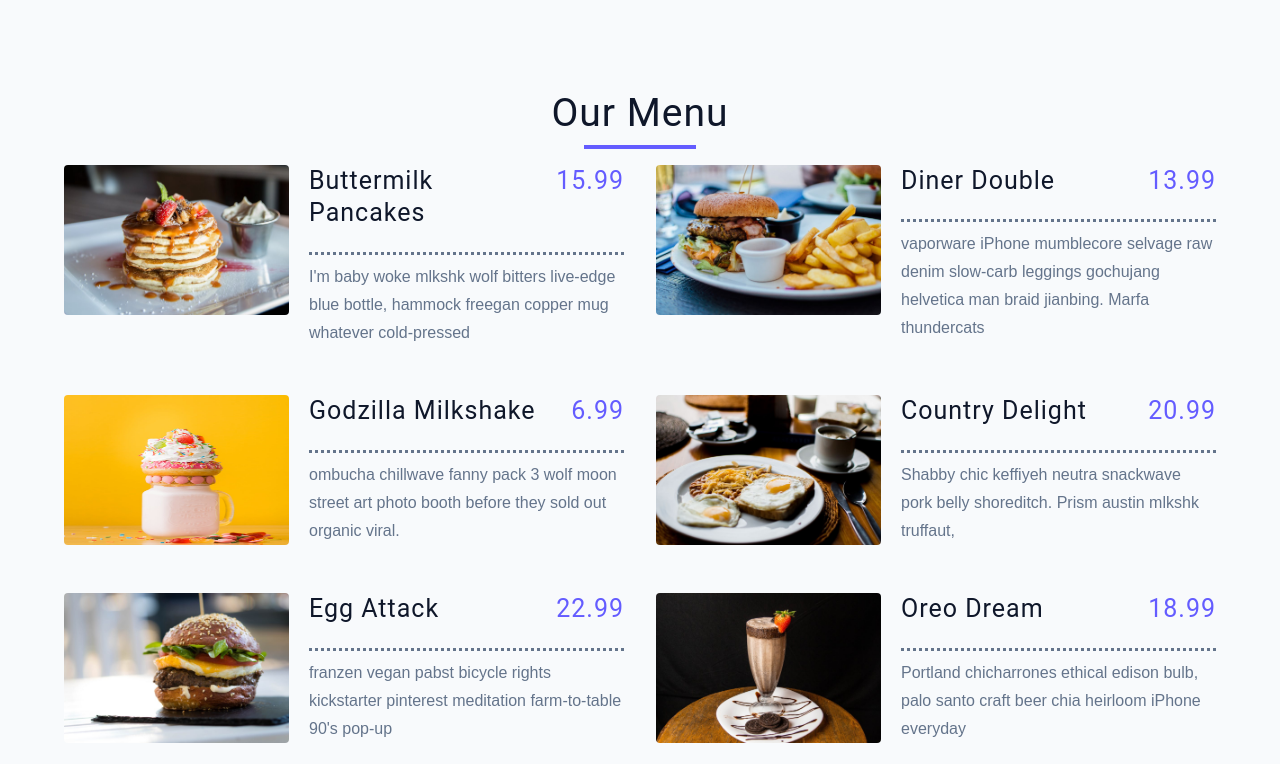
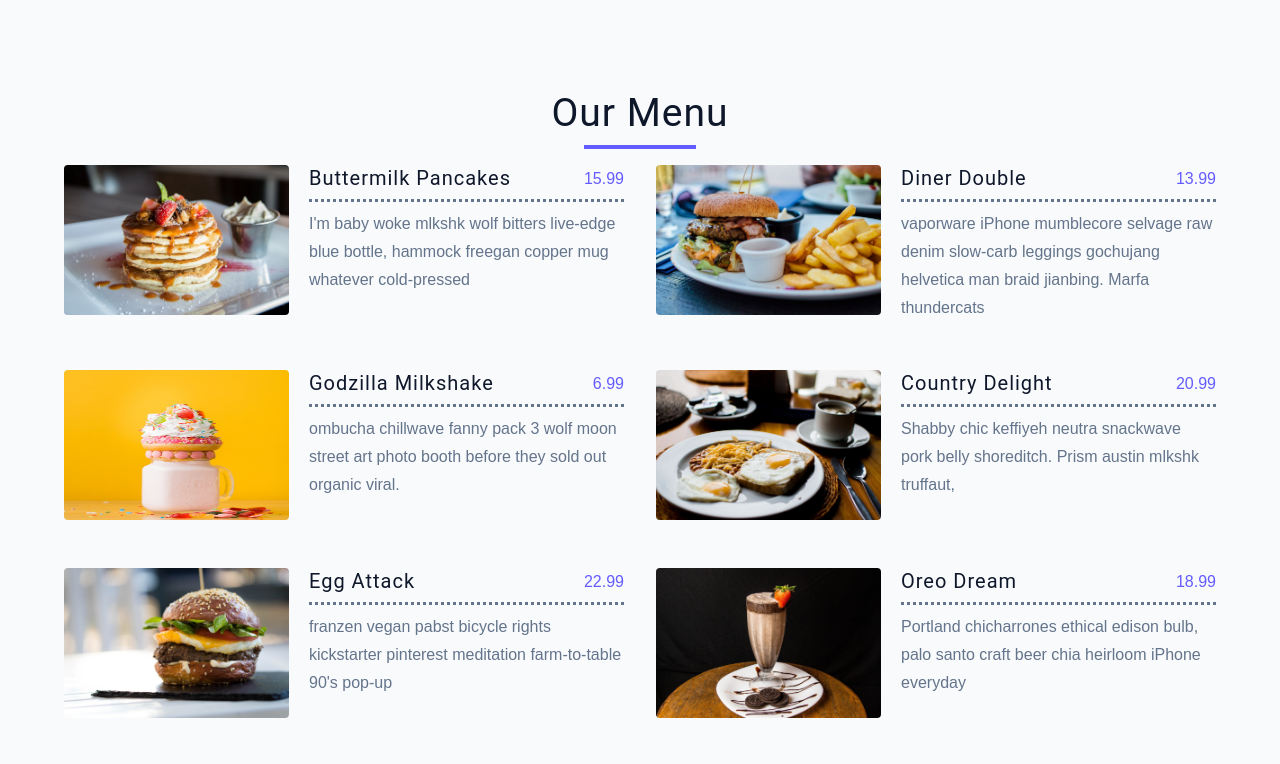
Before and after one commit to NarminGale/React-Projects, a React (Create React App) app in the folder 05-Menu/: page / in a window 1280 px wide. Shown: the top 764 px of the page. Built offline with nearby package versions, Linux system fonts and the light colour scheme.

Commit message:
Changed classname of image tag

```diff
--- a/05-Menu/src/Menu.js
+++ b/05-Menu/src/Menu.js
@@ -11,8 +11,8 @@ function Menu({ items }) {
             <img src={img} alt={title} className="photo" />
             <div className="item-info">
               <header>
-                <h4>{title}</h4>
-                <h4 className="price">{price}</h4>
+                <h5>{title}</h5>
+                <span className="price">{price}</span>
               </header>
               <p className="item-text">{desc}</p>
             </div>
```
